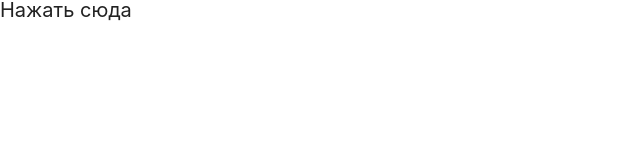
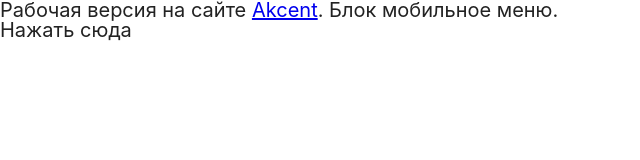
Before and after one commit to mimaxm/slicky-for-men, a plain HTML site: page index.html in a window 1280 px wide. Shown: the whole page, without its empty margins (0-640 px from the left). Drawn offline with nearby package versions, Linux system fonts and the light colour scheme.

Commit message:
ссылка на продакт-версию

```diff
--- a/index.html
+++ b/index.html
@@ -2,6 +2,7 @@
 <html lang="en">
 
 <head>
+   <meta http-equiv="Permissions-Policy" content="interest-cohort=()">
    <meta charset="UTF-8">
    <meta http-equiv="X-UA-Compatible" content="IE=edge">
    <meta name="viewport" content="width=device-width, initial-scale=1.0">
@@ -11,6 +12,7 @@
 </head>
 
 <body class="body">
+   <div>Рабочая версия на сайте <a href="https://akcent-for-men.by/">Akcent</a>. Блок мобильное меню.</div>
    <div class="mobile-custom-menu-1">Нажать сюда</div>
    <div class="slinky-menu__block">
       <div class="slinky-menu-close"><img class="slinky-close" src="/image/menu-img/close.svg" alt=""></div>
```
Also changed, not shown: 2 other files.
